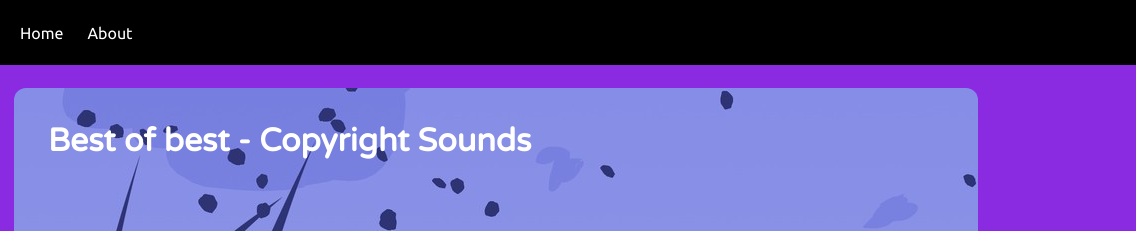
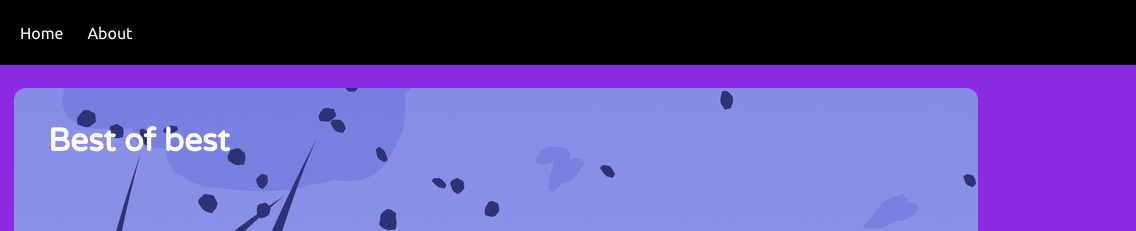
Before and after one commit to ankit705yadav/Spotifee, a plain HTML site: page index.html in a window 1280 px wide. Shown: the top 231 px of the page, 144-1280 px from the left. Drawn offline with Linux system fonts and the light colour scheme.

Commit message:
Update index.html

```diff
--- a/index.html
+++ b/index.html
@@ -18,7 +18,7 @@
 
     <div class="container">
       <div class="songList">
-        <h1>Best of best - Copyright Sounds</h1>
+        <h1>Best of best</h1>
         <div class="songItemContainer">
           <div class="songItem">
             <img alt="1" />
```
